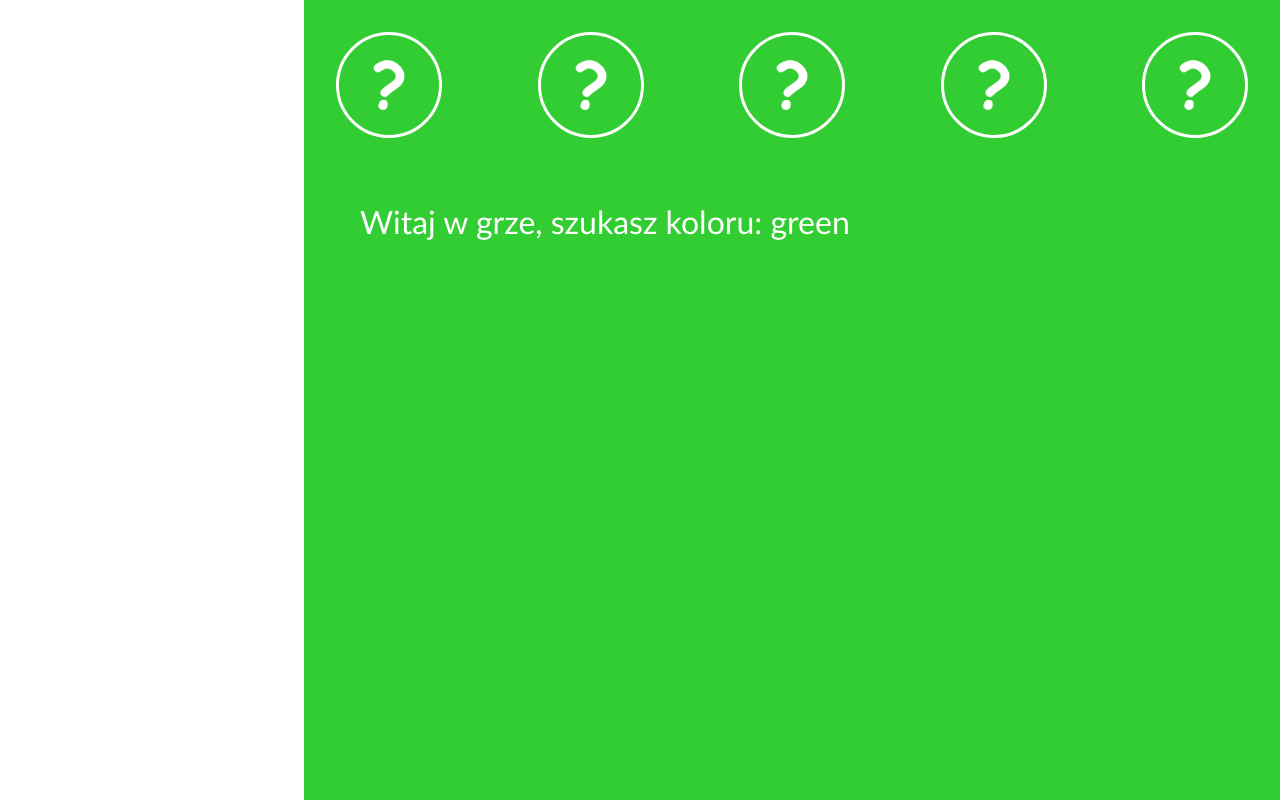
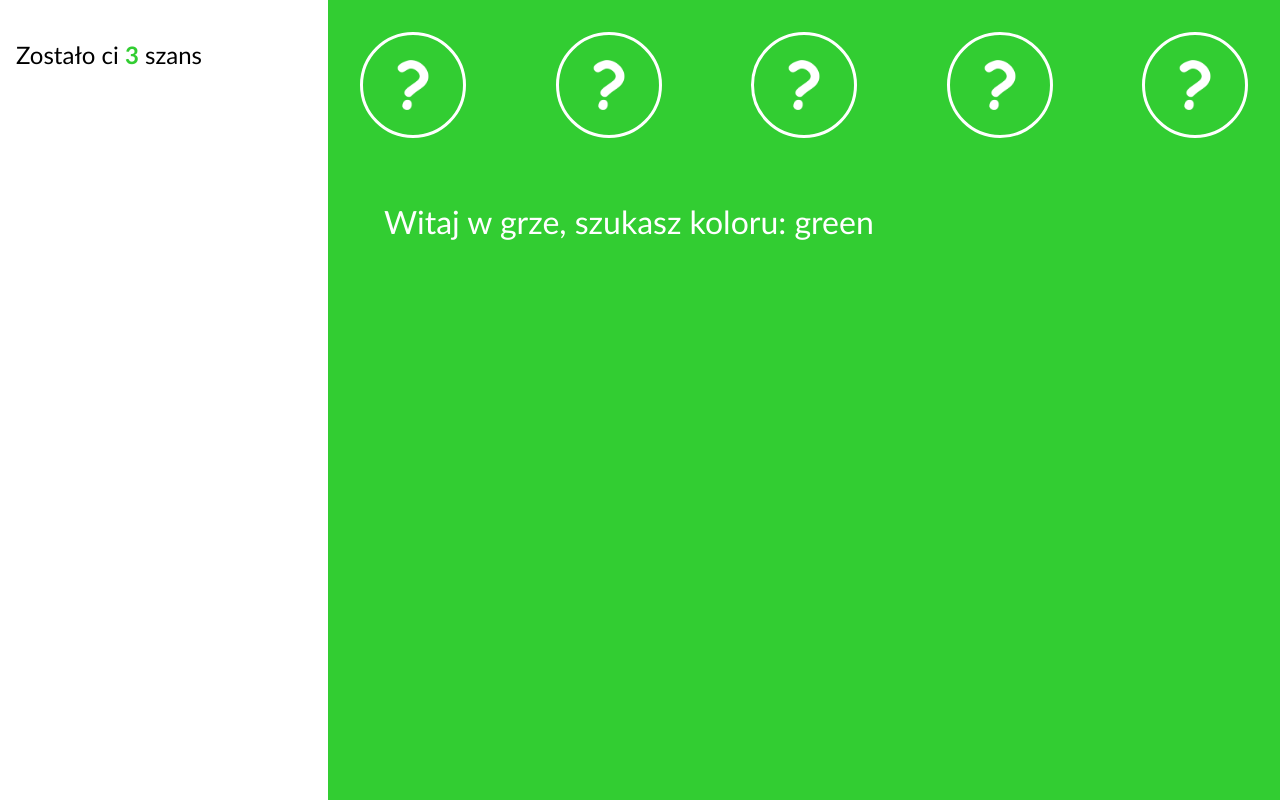
Before and after one commit to Macio1992/ProgrammingJS2019, a website: page find-color/index.html in a window 1280 px wide. Drawn offline with nearby package versions, Linux system fonts and the light colour scheme; files that its build step writes are made by us from their sources.

Commit message:
FC_3: Done

```diff
--- a/find-color/index.html
+++ b/find-color/index.html
@@ -11,6 +11,7 @@
 <body>
     <section class="main">
         <div class="chances">
+            <p class="chances__text" id="chancesParagraph"></p>
         </div>
         <div class="game" id="gameContainer">
             <div class="row">
--- a/find-color/script.js
+++ b/find-color/script.js
@@ -3,12 +3,17 @@ const MESSAGES_ITEM = "messages__item";
 const MESSAGES_ITEM_ORDINARY = "messages__item--ordinary";
 const MESSAGES_ITEM_WIN = "messages__item--win";
 const MESSAGES_ITEM_LOST = "messages__item--lost";
+
 const colors = ['blue', 'red', 'green', 'black', 'yellow'];
 const colorToFind = colors[2];
+let chancesCount = 3;
+
 const ulElement = document.getElementById("messagesUl");
 const gameContainer = document.getElementById("gameContainer");
+const chancesParagraph = document.getElementById("chancesParagraph");
 
 addLiToUl(`Witaj w grze, szukasz koloru: ${colorToFind}`, MESSAGES_ITEM_ORDINARY);
+setChancesParagraphText();
 
 function guessColor(elementId, index) {
     const clickedElement = document.getElementById(elementId);
@@ -19,6 +24,10 @@ function guessColor(elementId, index) {
     if (clickedColor === colorToFind) {
         addLiToUl("Wygrana!", MESSAGES_ITEM_WIN);
         gameContainer.classList.add("no-events");
+    } else {
+        chancesCount--;
+        setChancesParagraphText();
+        addLiToUl(`Nie trafiłeś, spróbuj ponownie, szukaj koloru: ${colorToFind}`, MESSAGES_ITEM_ORDINARY);
     }
 }
 
@@ -29,3 +38,7 @@ function addLiToUl(liText, additionalClass) {
     liElement.classList.add(additionalClass);
     ulElement.appendChild(liElement);
 }
+
+function setChancesParagraphText() {
+    chancesParagraph.innerHTML = `Zostało ci <span>${chancesCount}</span> szans`;
+}
--- a/find-color/styles/styles.scss
+++ b/find-color/styles/styles.scss
@@ -99,3 +99,16 @@ body, html {
 .no-events {
     pointer-events: none;
 }
+
+.chances {
+    padding: 1rem;
+
+    .chances__text {
+        font-size: 1.5rem;
+
+        span {
+            font-weight: bold;
+            color: $gameColor;
+        }
+    }
+}
```
